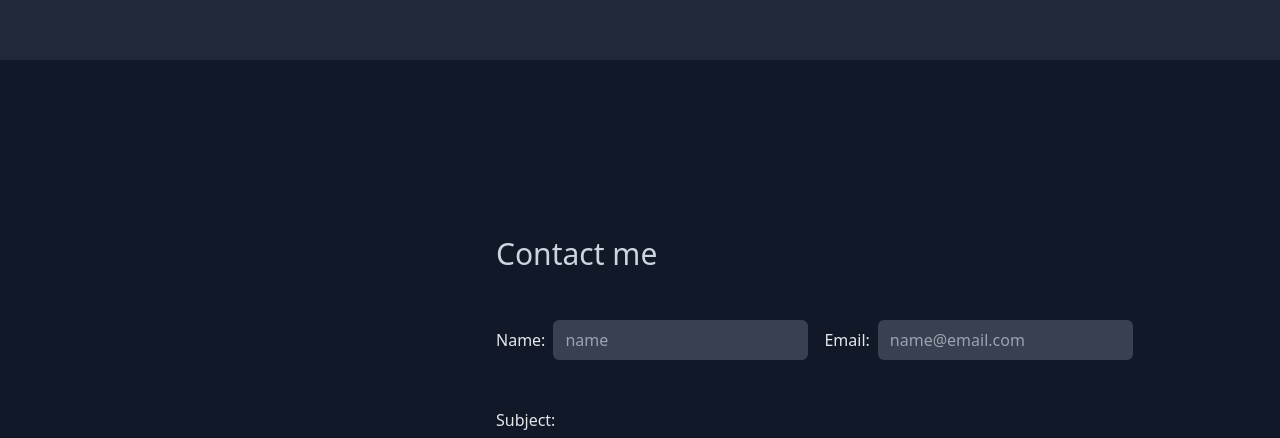
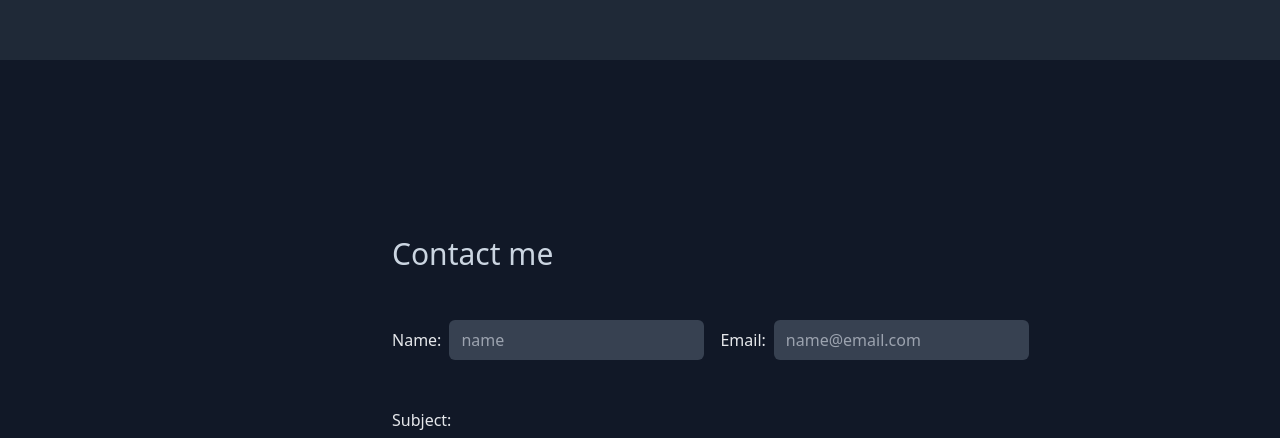
Before and after one commit to Boklino/personal-portfolio, a React (Vite) app: page / in a window 1280 px wide. Shown: the part 4906-5344 px from the top of the page. Built offline with nearby package versions, Linux system fonts and the light colour scheme.

Commit message:
contact fix

```diff
--- a/src/App.jsx
+++ b/src/App.jsx
@@ -45,7 +45,7 @@ export default function Home() {
 			setActive('contact');
 			window.scrollTo({
 				bottom: 0,
-				top: 4270,
+				top: 4870,
 				behavior: 'smooth',
 			});
 		}
@@ -1316,14 +1316,14 @@ export default function Home() {
 							</section>
 							<section
 								className={
-									' mt-56 lg:mt-72 xl:mt-96 lg:p-28 pt-16 lg:pt-52 xl:pt-80  -mr-40 -ml-40 ' +
+									' mt-56 lg:mt-32 xl:mt-96 lg:p-2 pt-16 lg:pt-2 xl:pt-80 -mr-40 -ml-40 ' +
 									(darkMode ? 'bg-gray-900' : 'bg-gray-400')
 								}
 							>
-								<div className=' ml-64 xl:ml-96 '>
+								<div className=' ml-20  xl:ml-96 '>
 									<h1
 										className={
-											' font-burtons text-3xl mt-8 lg:mt-32  ' +
+											' font-burtons text-3xl mt-8  xl:mt-32  ' +
 											(darkMode ? 'text-slate-300 ' : '')
 										}
 									>
```
